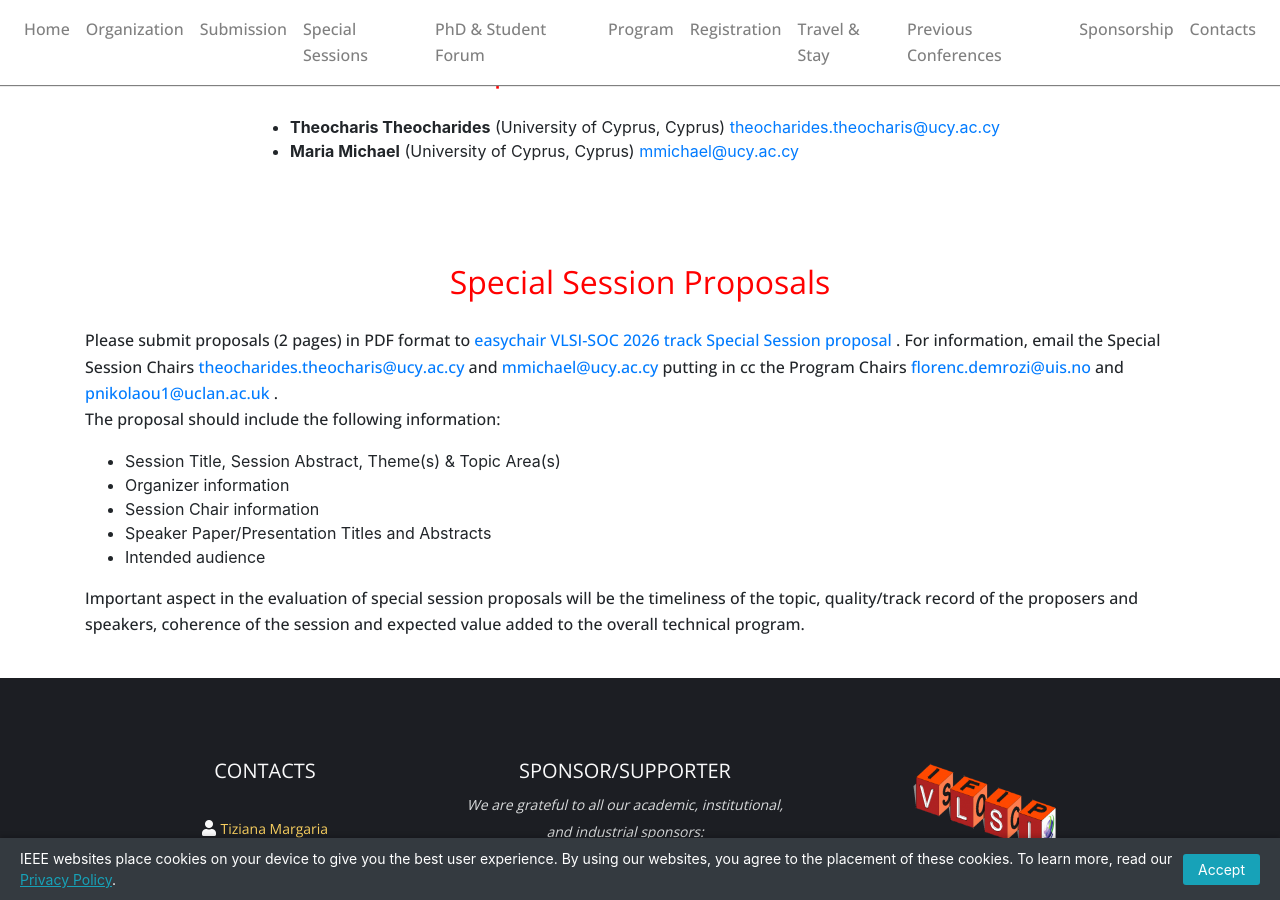
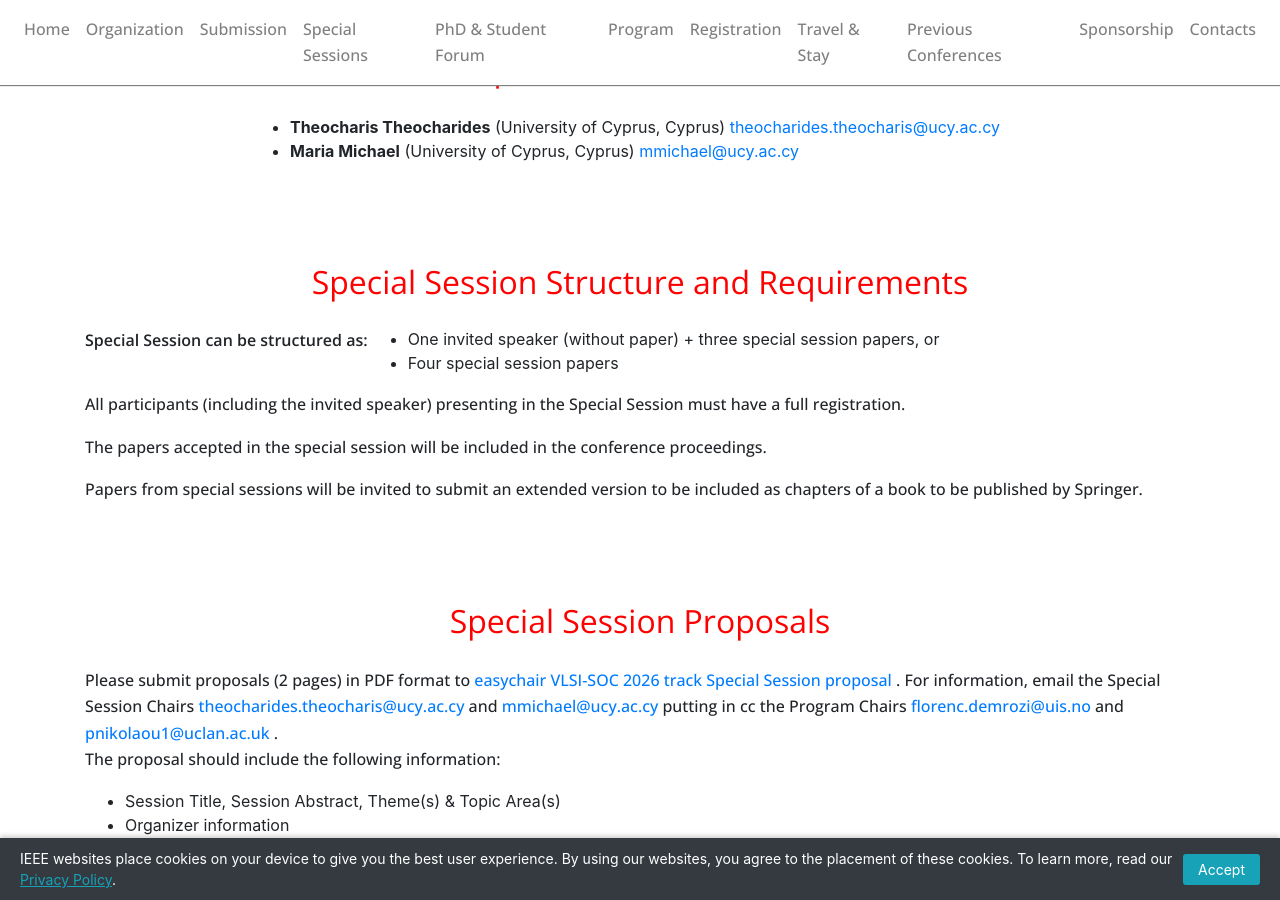
Before and after one commit to vlsi-soc/vlsi-soc, a Jekyll site: the page built from specialsession.md, in a window 1280 px wide and 900 px high, scrolled down 1378 px. Built offline with Jekyll 4.4.1, drawn with Linux system fonts in a browser that asks for light colours; nearby versions of some CDN libraries.

Commit message:
Added some things in special session

```diff
--- a/_data/special_sessions.yml
+++ b/_data/special_sessions.yml
@@ -27,6 +27,16 @@ program_chairs:
   - name: "Petros Nikolaou"
     email: "pnikolaou1@uclan.ac.uk"
 
+session_structure_and_requirements:
+  title: "Special Session Structure and Requirements"
+  structure_intro: "Special Session can be structured as:"
+  structure_options:
+    - "One invited speaker (without paper) + three special session papers, or"
+    - "Four special session papers"
+  registration_requirement: "All participants (including the invited speaker) presenting in the Special Session must have a full registration."
+  proceedings_note: "The papers accepted in the special session will be included in the conference proceedings."
+  springer_publication: "Papers from special sessions will be invited to submit an extended version to be included as chapters of a book to be published by Springer."
+
 proposal_requirements:
   title: "Special Session Proposals"
   submission: "Please submit proposals (2 pages) in PDF format to"
--- a/_includes/special-sessions.html
+++ b/_includes/special-sessions.html
@@ -31,6 +31,28 @@
             {% endfor %}
          </ul>
          <br /><br />
+      </div>
+   </div>
+
+   <!-- SPECIAL SESSION STRUCTURE AND REQUIREMENTS -->
+   <div class="justify-content-center">
+      <h2 class="ops-tt txtcenter mts-10" style="color:red">{{ site.data.special_sessions.session_structure_and_requirements.title }}</h2>
+      <br />
+
+      <div class="row col-md-12 txtleft">
+         <p class="ops c-black"><strong>{{ site.data.special_sessions.session_structure_and_requirements.structure_intro }}</strong></p>
+         <ul style="text-align:left">
+            {% for option in site.data.special_sessions.session_structure_and_requirements.structure_options %}
+            <li>{{ option }}</li>
+            {% endfor %}
+         </ul>
+         <br />
+         <p class="ops c-black">{{ site.data.special_sessions.session_structure_and_requirements.registration_requirement }}</p>
+         <br />
+         <p class="ops c-black">{{ site.data.special_sessions.session_structure_and_requirements.proceedings_note }}</p>
+         <br />
+         <p class="ops c-black">{{ site.data.special_sessions.session_structure_and_requirements.springer_publication }}</p>
+         <br />
       </div>
    </div>
 
```
